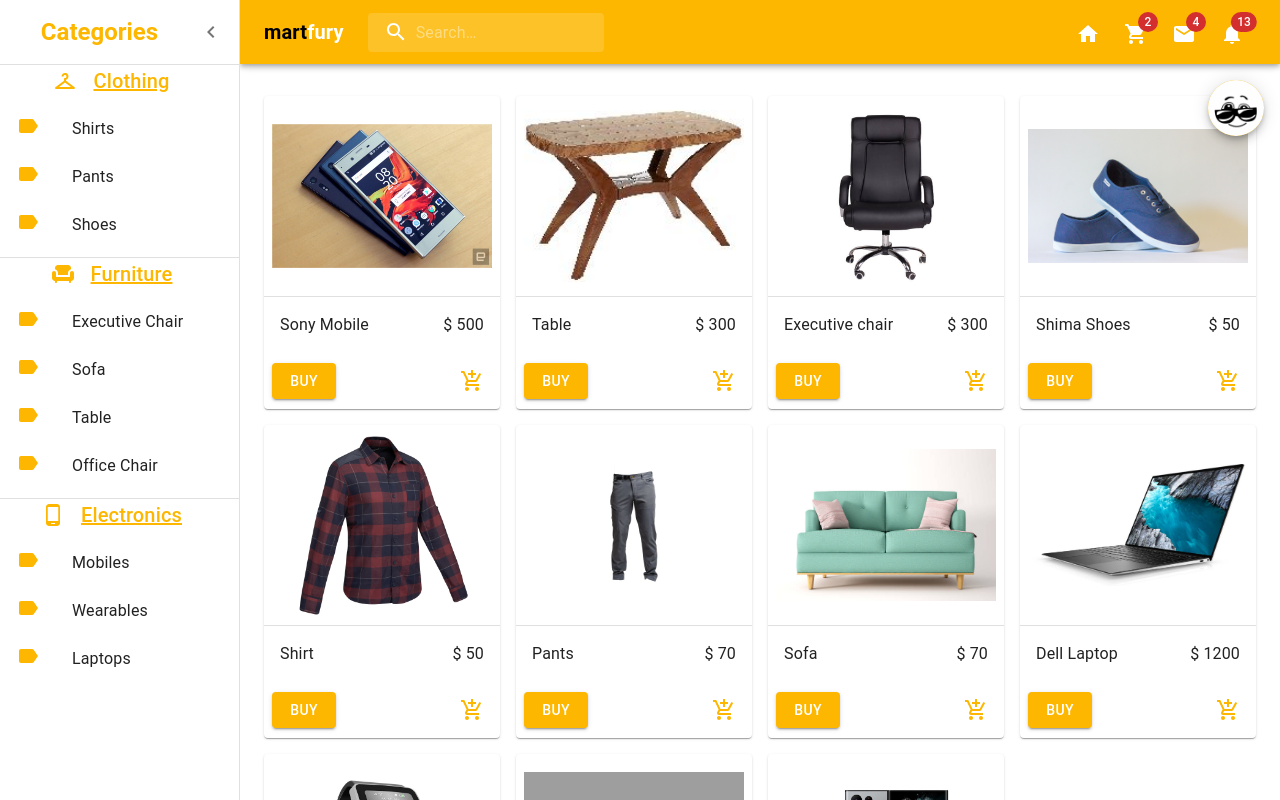
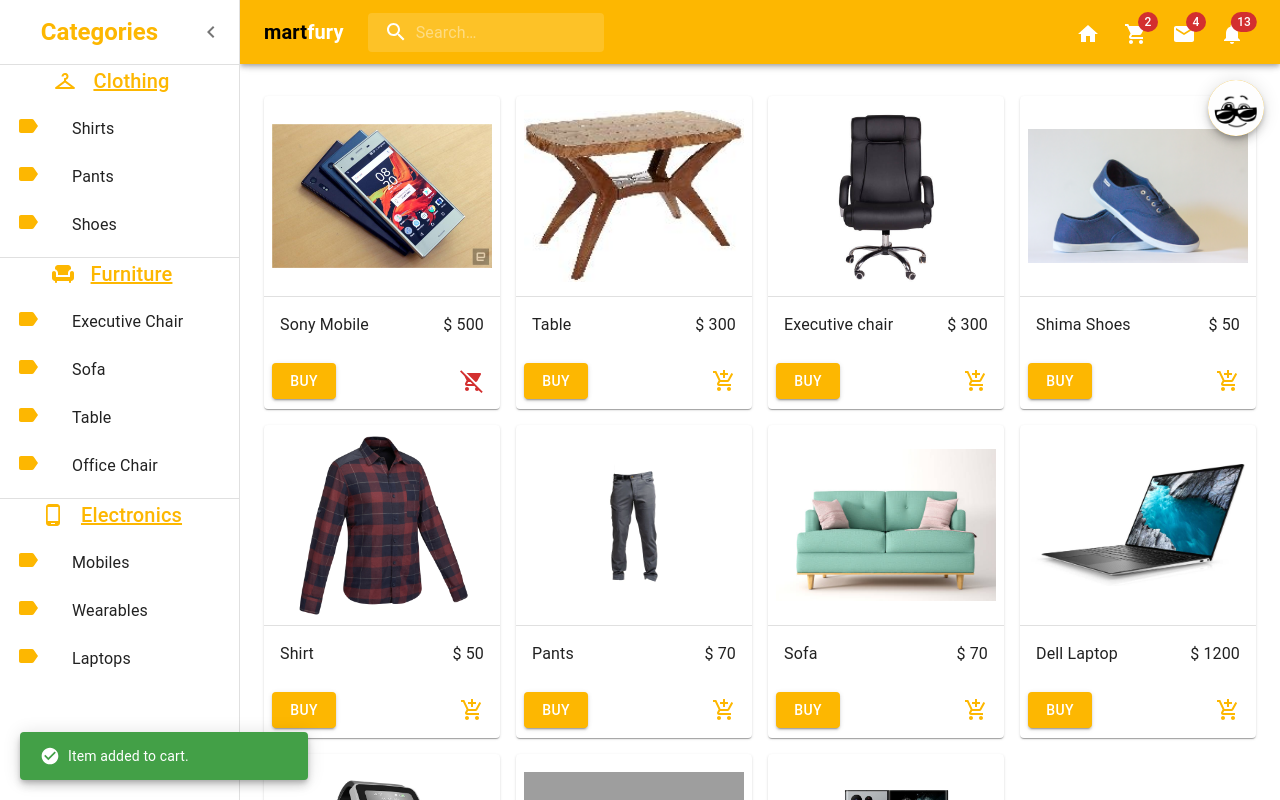
Before and after one commit to farid-itpath/martfury, a React (Create React App) app: page /home in a window 1280 px wide. Both pictures are taken after a click on the button 472 px from the left and 381 px from the top of the page. Shown: the top 800 px of the page. Built offline with nearby package versions, Linux system fonts and the light colour scheme; grey boxes are pictures that could not be loaded.

Commit message:
add to cart functionality added

```diff
--- a/package.json
+++ b/package.json
@@ -11,6 +11,7 @@
     "@testing-library/jest-dom": "^5.16.5",
     "@testing-library/react": "^13.4.0",
     "@testing-library/user-event": "^13.5.0",
+    "notistack": "^3.0.1",
     "react": "^18.2.0",
     "react-dom": "^18.2.0",
     "react-scripts": "5.0.1",
--- a/src/App.jsx
+++ b/src/App.jsx
@@ -3,6 +3,7 @@
 import AppRoutes from "./routes";
 import { theme } from "./themes";
 import { createContext, useEffect, useState } from "react";
+import { SnackbarProvider } from "notistack";
 export const DrawerContext = createContext();
 function App() {
   const matches = useMediaQuery(theme.breakpoints.up("md"));
@@ -13,11 +14,13 @@
   return (
     <ThemeProvider theme={theme}>
       <CssBaseline />
-      <DrawerContext.Provider value={{ open, setOpen }}>
-        <div className="App">
-          <AppRoutes />
-        </div>
-      </DrawerContext.Provider>
+      <SnackbarProvider>
+        <DrawerContext.Provider value={{ open, setOpen }}>
+          <div className="App">
+            <AppRoutes />
+          </div>
+        </DrawerContext.Provider>
+      </SnackbarProvider>
     </ThemeProvider>
   );
 }
--- /dev/null
+++ b/src/components/BackToHome/index.jsx
@@ -0,0 +1,14 @@
+import { Button } from "@mui/material";
+import { useNavigate } from "react-router-dom";
+import ArrowBackIosIcon from "@mui/icons-material/ArrowBackIos";
+export default function BackToHome() {
+  const navigate = useNavigate();
+  return (
+    <Button
+      sx={{ position: "absolute", top: 80, left: { xs: 20, md: 260 } }}
+      onClick={() => navigate("/")}
+    >
+      <ArrowBackIosIcon />
+    </Button>
+  );
+}
--- a/src/components/MyCard/index.jsx
+++ b/src/components/MyCard/index.jsx
@@ -9,23 +9,30 @@
   CardActions,
   Divider,
   IconButton,
+  Tooltip,
 } from "@mui/material";
 import AddShoppingCartIcon from "@mui/icons-material/AddShoppingCart";
+import RemoveShoppingCartIcon from "@mui/icons-material/RemoveShoppingCart";
 import { theme } from "../../themes";
-
+import { useSnackbar } from "notistack";
 export default function MyCard(props) {
   const { name, price, image, onClick } = props;
+  const { enqueueSnackbar } = useSnackbar();
+  const [addedToCart, setAddedToCart] = React.useState(false);
   return (
-    <Card >
+    <Card>
       <CardActionArea>
         <CardMedia
           component="img"
           image={image}
-          sx={{height: 200, padding: 1, objectFit: 'contain'}}
+          sx={{ height: 200, padding: 1, objectFit: "contain" }}
         />
       </CardActionArea>
-      <Divider/>
-      <CardContent sx={{display:'flex', justifyContent: 'space-between'}} onClick={onClick}>
+      <Divider />
+      <CardContent
+        sx={{ display: "flex", justifyContent: "space-between" }}
+        onClick={onClick}
+      >
         <Typography variant="body1" component="div">
           {name}
         </Typography>
@@ -35,11 +42,45 @@
       </CardContent>
       <CardActions sx={{ display: "flex", justifyContent: "space-between" }}>
         <Button variant="contained">Buy</Button>
-        <IconButton>
-          <AddShoppingCartIcon color="primary" sx={{'&:hover':{
-            color:theme.palette.secondary.main
-          }}}/>
-        </IconButton>
+        {addedToCart ? (
+          <IconButton
+            onClick={() => {
+              enqueueSnackbar("Item removed from cart.", { variant: "error" });
+              console.log("clicked");
+              setAddedToCart(!addedToCart);
+            }}
+          >
+            <Tooltip title="Remove from Cart">
+              <RemoveShoppingCartIcon
+                color="error"
+                sx={{
+                  "&:hover": {
+                    color: theme.palette.secondary.main,
+                  },
+                }}
+              />
+            </Tooltip>
+          </IconButton>
+        ) : (
+          <IconButton
+            onClick={() => {
+              enqueueSnackbar("Item added to cart.", { variant: "success" });
+              console.log("clicked");
+              setAddedToCart(!addedToCart);
+            }}
+          >
+            <Tooltip title="Add to Cart">
+              <AddShoppingCartIcon
+                color="primary"
+                sx={{
+                  "&:hover": {
+                    color: theme.palette.secondary.main,
+                  },
+                }}
+              />
+            </Tooltip>
+          </IconButton>
+        )}
       </CardActions>
     </Card>
   );
--- a/src/components/index.js
+++ b/src/components/index.js
@@ -11,6 +11,7 @@
 import MySpeedDial from "./MyAppBar/MySpeedDial";
 import MyRating from "./MyRating";
 import MyTabs from "./MyTabs";
+import BackToHome from "./BackToHome";
 
 export {
   MyButton,
@@ -26,4 +27,5 @@
   MySpeedDial,
   MyRating,
   MyTabs,
+  BackToHome,
 };
--- a/src/containers/Product/index.jsx
+++ b/src/containers/Product/index.jsx
@@ -11,7 +11,8 @@
 import { useParams } from "react-router-dom";
 import { Products } from "../../utils/data";
 import AddShoppingCartIcon from "@mui/icons-material/AddShoppingCart";
-import { MyRating, MyTabs } from "../../components";
+import { BackToHome, MyRating, MyTabs } from "../../components";
+
 
 export default function Product() {
   const { id } = useParams();
@@ -28,6 +29,7 @@
         alignItems: "center",
       }}
     >
+      <BackToHome/>
       <Grid container spacing={4}>
         <Grid item xs={12} sm={6}>
           <Card>
--- a/src/containers/Profile/index.jsx
+++ b/src/containers/Profile/index.jsx
@@ -1,6 +1,10 @@
 import { Box, Button, Container, Typography } from "@mui/material";
 import myPhoto from "./../../assets/images/myphoto.jpeg";
+import { useNavigate } from "react-router-dom";
+
+import { BackToHome } from "../../components";
 export default function Profile() {
+  const navigate = useNavigate()
   return (
     <Container
       sx={{
@@ -11,6 +15,10 @@
         flexWrap: "wrap",
       }}
     >
+      {/* <Button sx={{ position: "absolute", top: 80, left: { xs: 20, md: 260 } }} onClick={()=>navigate('/')} >
+        <ArrowBackIosIcon />
+      </Button> */}
+      <BackToHome/>
       <Box component="img" src={myPhoto} sx={{ height: 300 }} />
       <Box width={"50%"}>
         <Typography variant="h5" sx={{ mb: 5 }}>
--- a/src/utils/data.js
+++ b/src/utils/data.js
@@ -152,7 +152,7 @@
     review: 'good product',
   },
   {
-    id: "11",
+    id: 11,
     name: "Samsung Galaxy",
     price: "400",
     rating: 1.5,
```
Also changed, not shown: 1 other file (tests, documents, lock files or other folders).
